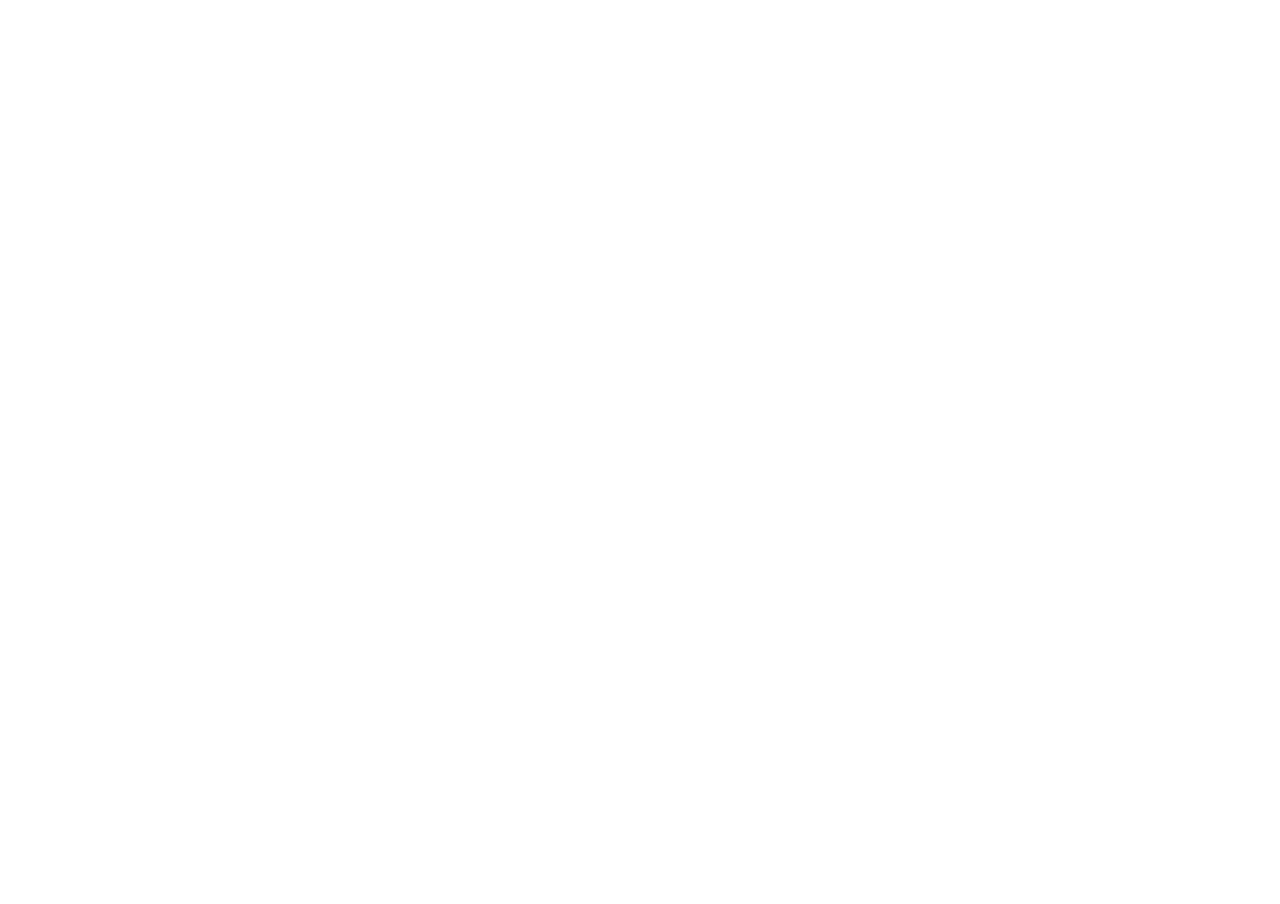
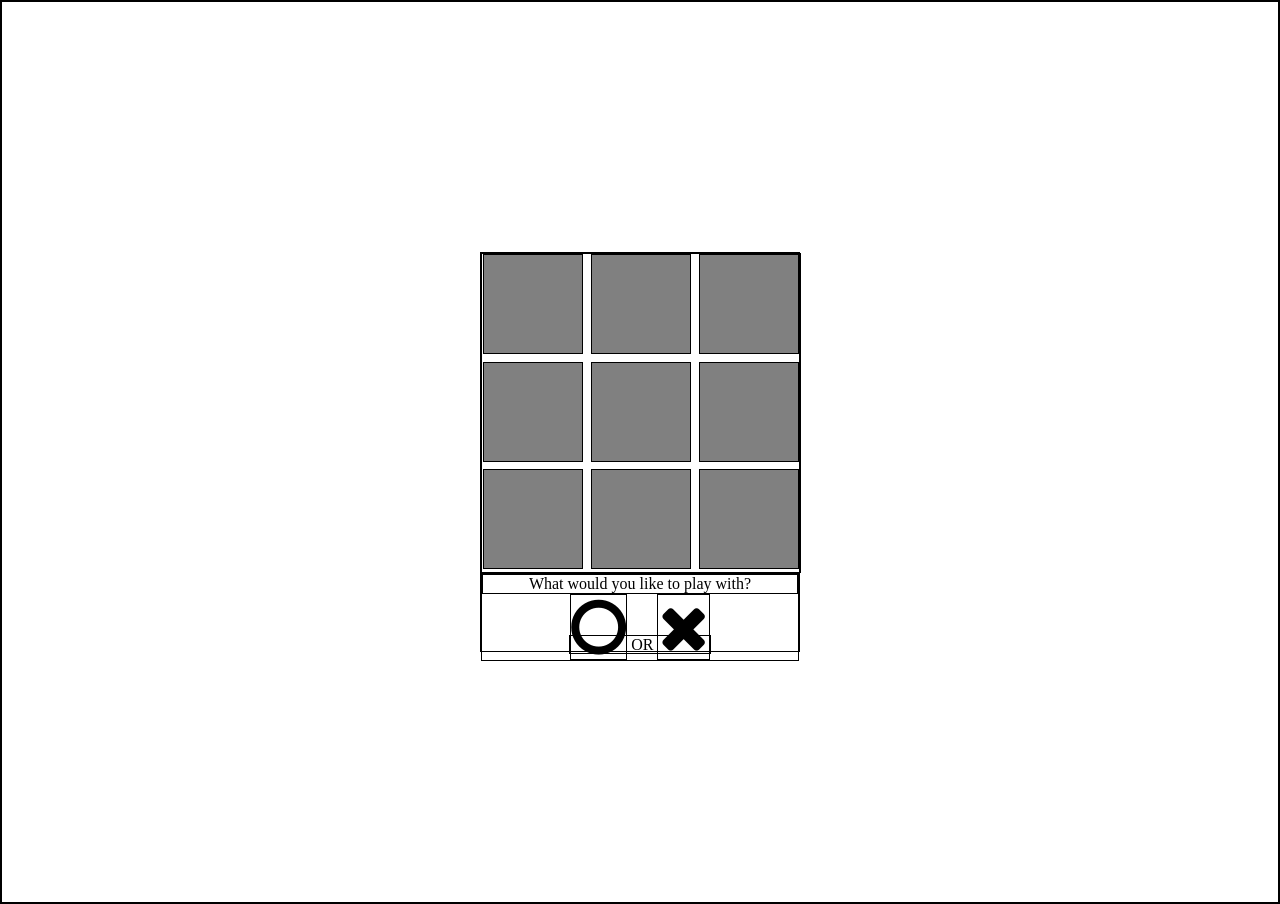
Before and after one commit to RomchyFCC/FCC, a plain HTML site: page TicTacToe/index.html in a window 1280 px wide. Before the commit the page ends 800 px from the top, so only its background shows below. Drawn offline with nearby package versions, Linux system fonts and the light colour scheme.

Commit message:
adding day 40

```diff
--- a/TicTacToe/index.html
+++ b/TicTacToe/index.html
@@ -9,7 +9,31 @@
   <title>Tic Tac Toe</title>
 </head>
 <body>
+  <div class="wrapper">
+    <div class="board">
+      <div id="1" class="number"></div>
+      <div id="2" class="number"></div>
+      <div id="3" class="number"></div>
+      <div id="4" class="number"></div>
+      <div id="5" class="number"></div>
+      <div id="6" class="number"></div>
+      <div id="7" class="number"></div>
+      <div id="8" class="number"></div>
+      <div id="9" class="number"></div>
+    </div>
+    <div class="cover">
+      <p>What would you like to play with?</p>
+      <span><i class="fa fa-circle-o fa-4x" aria-hidden="true"></i> OR <i class="fa fa-times fa-4x"></i></span>
+    </div>
+  </div>
   <script src="https://ajax.googleapis.com/ajax/libs/jquery/3.3.1/jquery.min.js"></script>
   <script src="./script.js"></script>
 </body>
 </html>
+<!--
+  User Story: I can play a game of Tic Tac Toe with the computer.
+
+User Story: My game will reset as soon as it's over so I can play again.
+
+User Story: I can choose whether I want to play as X or O.
+-->
--- a/TicTacToe/script.js
+++ b/TicTacToe/script.js
@@ -1,3 +1,6 @@
+//const board = $('.board');
+const board = document.querySelectorAll('.number');
+
 let game = {
   board: {
     1: "",
@@ -10,6 +13,23 @@ let game = {
     8: "",
     9: ""
   },
-  player: ""
+  player: "x"
 }
-console.log(game.board)
+
+board.forEach(div => div.addEventListener('click', ()=> {
+  game.board[div.id] = game.player;
+  // add animation to the clicked item
+  // check for winning position
+  // play computer turn
+  console.log(game.board);
+}))
+
+//console.log(board[0].children);
+
+function compPlay() {
+  // check where the palyer clicked
+  // put the opposite sign of player where it counters his move
+  // add animation to the placed item
+  // check for winning position...
+
+}
--- a/TicTacToe/style.css
+++ b/TicTacToe/style.css
@@ -0,0 +1,31 @@
+* {
+  box-sizing: border-box;
+  margin: 0;
+  padding: 0;
+  border: 1px solid black;
+}
+
+.wrapper {
+  margin: 250px auto;
+  text-align: center;
+  height: 50vh;
+  width: 320px;
+}
+
+.board {
+  height: 320px;
+  width: 320px;
+  display: grid;
+  grid-template-columns: repeat(3, 1fr);
+  grid-template-rows: repeat(3, 1fr);
+  grid-gap: 5px;
+  justify-items: center;
+}
+
+
+.number {
+  width: 100px;
+  height: 100px;
+  background: gray;
+
+}
```
